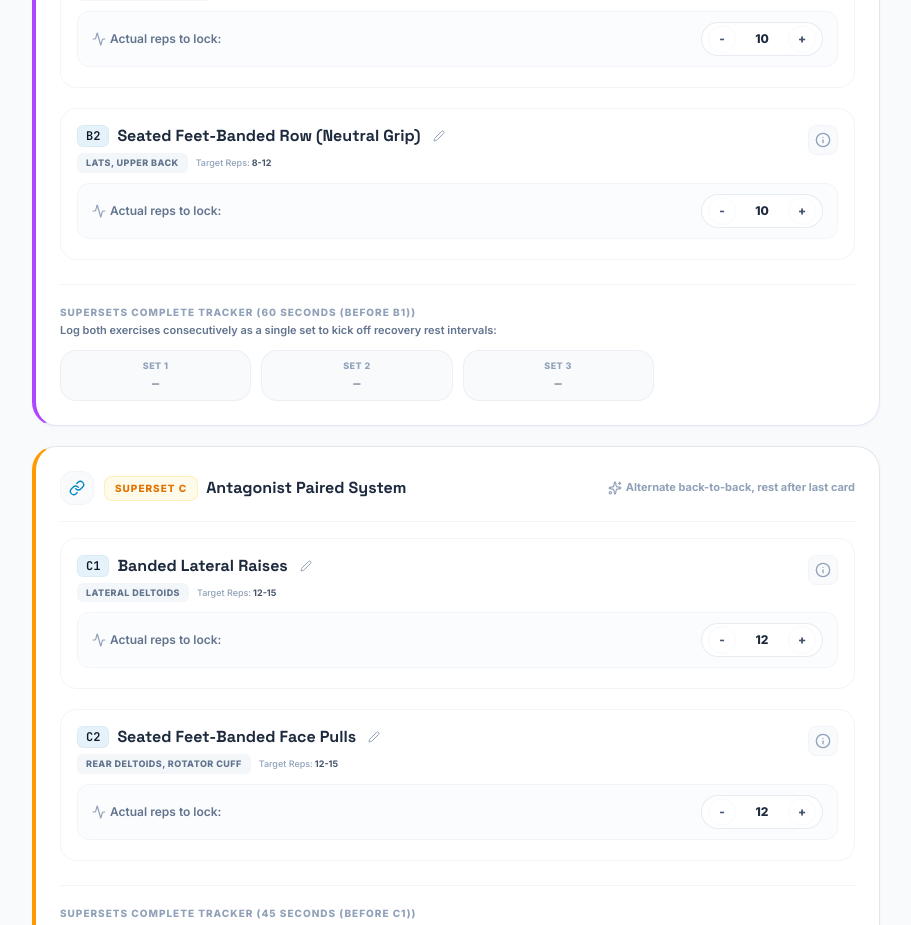
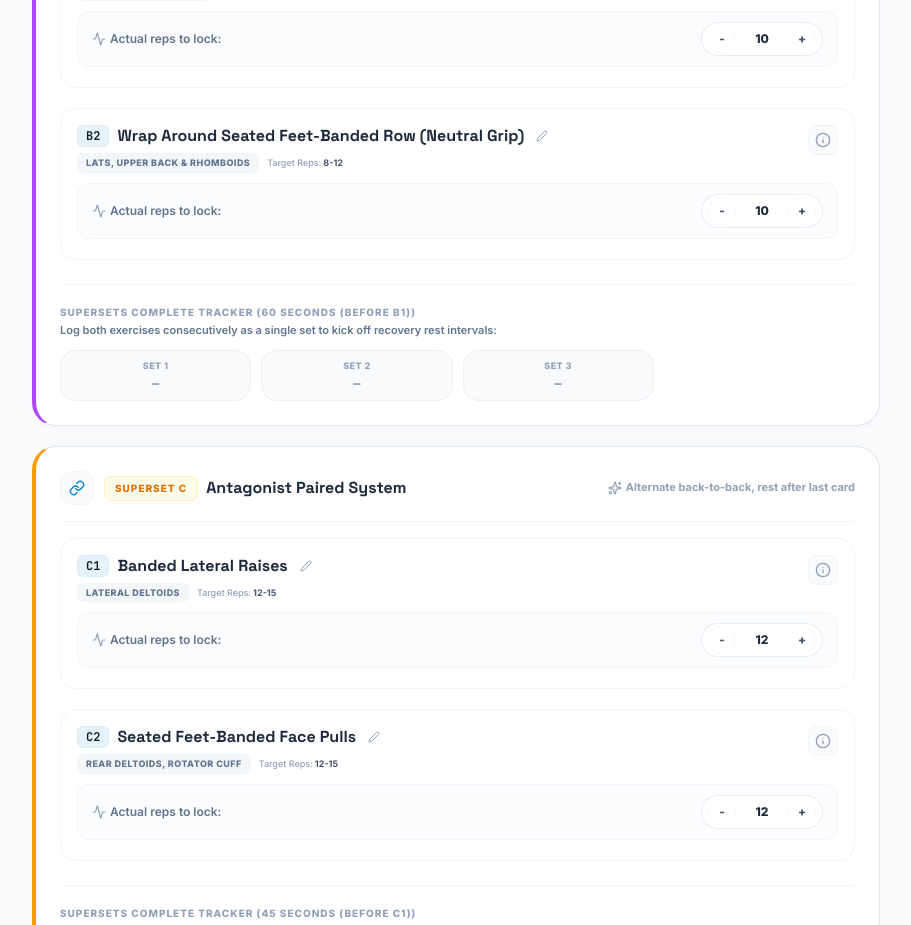
Before and after one commit to nebrys/Knee-Safe-Tracker, a React (Vite) app: page / in a window 1280 px wide. Shown: the part 1700-2625 px from the top of the page, without its empty margins (184-1095 px from the left). Built offline with nearby package versions, Linux system fonts and the light colour scheme.

Commit message:
feat: update seated band row nomenclature and cues
Incremented routine version to refresh UI state for updated exercise naming, target muscle definitions, and instructional cues for the Seated Feet-Banded Row.

```diff
--- a/src/data/routines.ts
+++ b/src/data/routines.ts
@@ -1,6 +1,6 @@
 import { Routine } from "../types";
 
-export const ROUTINE_VERSION = 9; // incremented to force refresh for Lower Body routine enhancements (SL RDL extra set + new bridge exercises)
+export const ROUTINE_VERSION = 12; // incremented to force refresh for exercise renaming and target muscle updates
 
 export const DEFAULT_ROUTINES: Routine[] = [
   {
@@ -66,20 +66,20 @@ export const DEFAULT_ROUTINES: Routine[] = [
       },
       {
         id: "u1_b2",
-        name: "Seated Feet-Banded Row (Neutral Grip)",
+        name: "Wrap Around Seated Feet-Banded Row (Neutral Grip)",
         sets: 3,
         reps: "8-12",
         rest: "60 seconds (before B1)",
         defaultReps: 10,
         pairing: "B2",
         isSuperset: true,
-        targetMuscle: "Lats, Upper Back",
-        setup: "Sit on the floor with your legs fully extended, a tiny bend in your knees. Loop the resistance band around the soles of your feet.",
-        form: "Maintain a highly rigid spine and upright posture. Pull the ends toward your beltline.",
+        targetMuscle: "Lats, Upper Back & Rhomboids",
+        setup: "Sit on the floor with your legs fully extended, a tiny bend in your knees. Loop the resistance band around the soles of your feet and cross the band ends over your feet (right end in left hand, left end in right hand) to form an 'X' shape.",
+        form: "Maintain a highly rigid spine and upright posture. Pull the hands toward your beltline, enjoying the lateral line of pull that pre-stretches the mid-traps and rhomboids at the start of each rep.",
         cues: [
-          "Sit with legs extended, slight bend in knees.",
-          "Maintain a tall, rigid lumbar spine (no rounding).",
-          "Keep elbows glued to ribs, pulling low toward the hips to isolate the lats."
+          "Crossing the band ('right over left, left over right') creates an 'X' shape over your feet.",
+          "This cross-band setup pre-stretches and protracts your shoulder blades at the start of each pull.",
+          "Perform this in a stable, seated position to spare your lower back and maximize rhomboid engagement."
         ]
       },
       {
@@ -315,14 +315,14 @@ export const DEFAULT_ROUTINES: Routine[] = [
       },
       {
         id: "u2_a2",
-        name: "2-in-1 Seated Lawnmower Rows ('Catch and Match')",
+        name: "2-in-1 Seated feet-banded Rows (Catch and Match, Neutral Grip, Elbows tucked, Pulling to Belt-Line)",
         sets: 4,
         reps: "8-12",
         rest: "60 seconds (before A1)",
         defaultReps: 10,
         pairing: "A2",
         isSuperset: true,
-        targetMuscle: "Lats & Upper Back",
+        targetMuscle: "Latissimus Dorsi",
         setup: "Sit with legs straight. Cross the band over your feet in an 'X' shape so it absolutely cannot slide.",
         form: "Pull right elbow to hip with thoracic rotation, grab the band with left hand and match rotation.",
         cues: [
@@ -350,19 +350,20 @@ export const DEFAULT_ROUTINES: Routine[] = [
       },
       {
         id: "u2_b2",
-        name: "Seated Feet-Banded Row (Neutral Grip)",
+        name: "Wrap Around Seated Feet-Banded Row (Pronated Grip, Elbows Flared, Pulling to Upper Chest)",
         sets: 3,
         reps: "8-12",
         rest: "60 seconds (before B1)",
         defaultReps: 10,
         pairing: "B2",
         isSuperset: true,
-        targetMuscle: "Lats Focus",
-        setup: "Sit upright, legs straight, loop band around feet and secure ends with neutral hand placement.",
-        form: "Sit exceptionally tall, retract scapulae, pull low to hips.",
+        targetMuscle: "Rear Deltoids, Rhomboids & Mid-Traps",
+        setup: "Sit upright on the floor with legs straight. Loop the resistance band around your feet, crossing the ends (right in left hand, left in right hand) to form an 'X' shape, and secure with a pronated (overhand) grip.",
+        form: "Sit exceptionally tall. Allow the 'X' setup to pre-stretch your mid-traps and rhomboids at the bottom, then actively retract and pull high toward your upper chest, keeping elbows flared out.",
         cues: [
-          "Elbows tight, pulling low to the hips.",
-          "Allow the shoulder blades to stretch forward at the bottom, but pull them back down and together before the arms bend for the concentric pull."
+          "Crossing the bands creates a lateral pull that promotes superior scapular protraction and retraction.",
+          "Keep the movement controlled and focus on squeezing the shoulder blades together on retraction.",
+          "Stretching the mid-back under crossed-tension delivers heavy physical therapy benefits for posture without lumbar fatigue."
         ]
       },
       {
```
